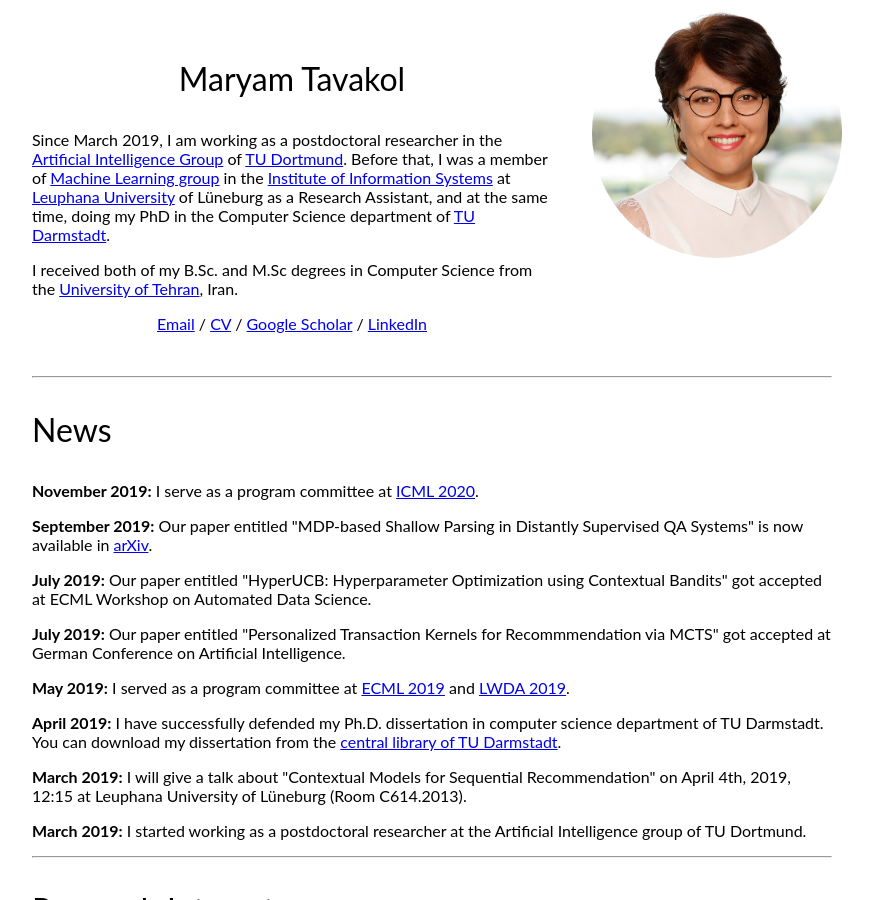
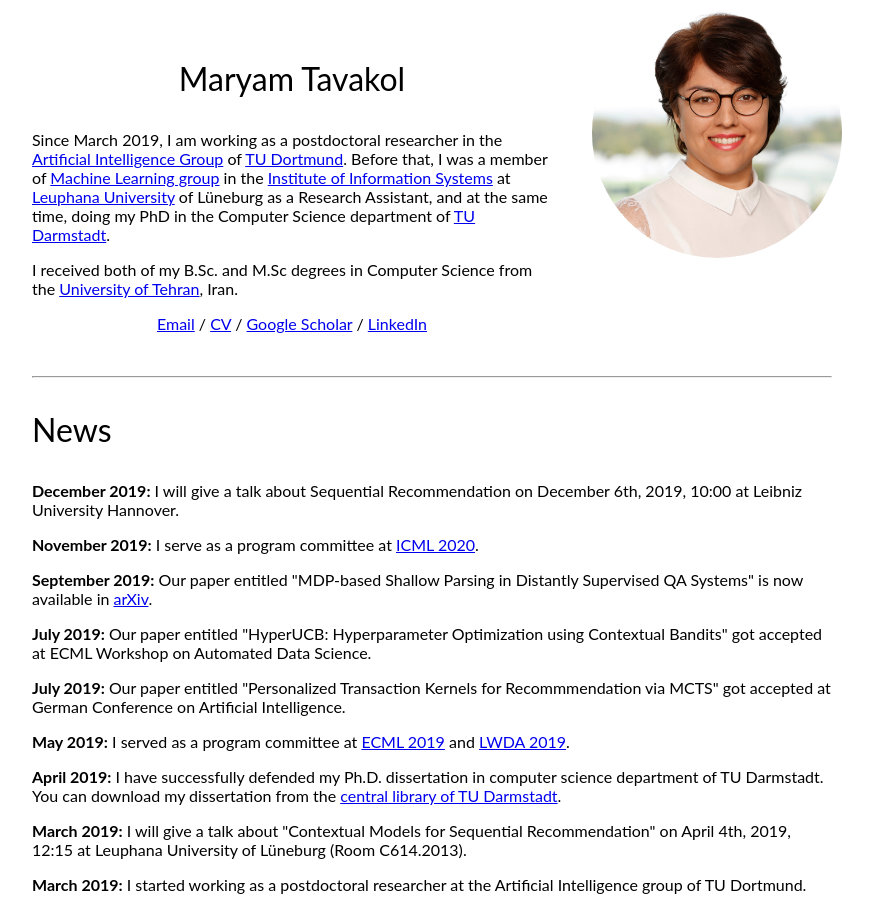
Before and after one commit to marytavakol/site, a Jekyll site: the page built from index.md, in a window 1280 px wide and 900 px high. Shown: the whole window, without its empty margins (208-1081 px from the left). Built offline with Jekyll 4.4.1, drawn with Linux system fonts in a browser that asks for light colours.

Commit message:
update news

```diff
--- a/_layouts/default.html
+++ b/_layouts/default.html
@@ -37,6 +37,10 @@
       <div>
         <hr />
         <h3>News</h3>
+        <p>
+          <strong>December 2019:</strong>
+          I will give a talk about Sequential Recommendation on December 6th, 2019, 10:00 at Leibniz University Hannover.
+        </p>
         <p>
           <strong>November 2019:</strong>
           I serve as a program committee at <a href=https://icml.cc/ > ICML 2020</a>.
```
